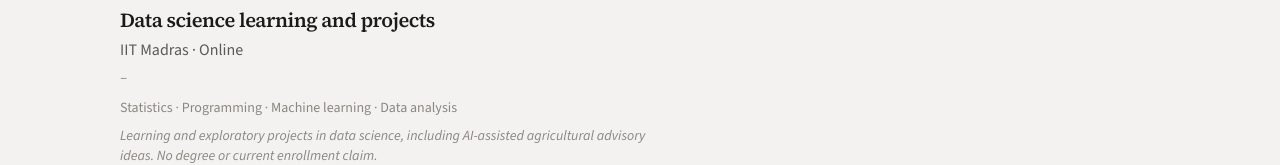
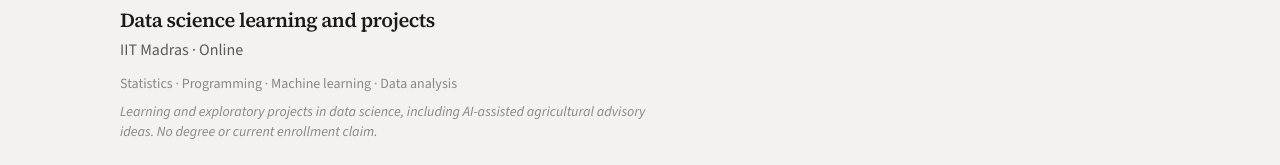
Before and after one commit to ayushrai-hub/ayush-work, a React (Vite) app: page /education in a window 1280 px wide. Shown: the part 554-719 px from the top of the page. Built offline with nearby package versions, Linux system fonts and the light colour scheme; no server answers.

Commit message:
Prepare site truth fix: EducationPage.tsx

```diff
--- a/src/pages/EducationPage.tsx
+++ b/src/pages/EducationPage.tsx
@@ -24,17 +24,15 @@
                 {ed.institution}
                 {ed.location ? ` · ${ed.location}` : ""}
               </p>
-              <p className="meta-row mt-2">
-                <span>
-                  {ed.start} – {ed.end}
-                </span>
+              {(ed.start || ed.end || ed.grade) && <p className="meta-row mt-2">
+                {(ed.start || ed.end) && <span>{ed.start} – {ed.end}</span>}
                 {ed.grade && (
                   <>
                     <span aria-hidden="true">·</span>
                     <span>{ed.grade}</span>
                   </>
                 )}
-              </p>
+              </p>}
               {ed.coursework && ed.coursework.length > 0 && (
                 <p className="mt-3 text-sm text-ink-faint">
                   {ed.coursework.join(" · ")}
```
